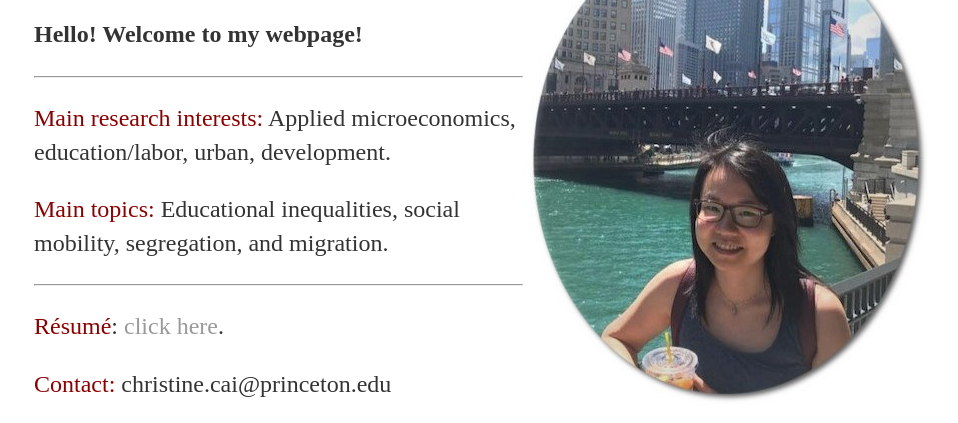
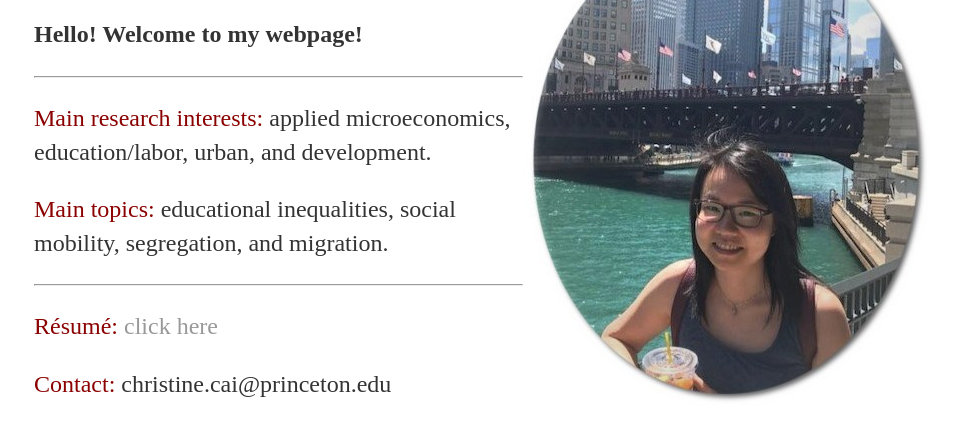
Before and after one commit to christinecai/christinecai.github.io, a Jekyll site: the page built from index.html, in a window 1280 px wide. Shown: the part 283-706 px from the top of the page, without its empty margins (158-1116 px from the left). Built offline with Jekyll 4.4.1, drawn with Linux system fonts in a browser that asks for light colours.

Commit message:
Update index.html

```diff
--- a/index.html
+++ b/index.html
@@ -19,12 +19,12 @@
 
 		<hr />
 
-		<p><font color="darkred">Main research interests:</font> Applied microeconomics, education/labor, urban, development.
-		<p><font color="darkred">Main topics:</font> Educational inequalities, social mobility, segregation, and migration.</p>
+		<p><font color="darkred">Main research interests:</font> applied microeconomics, education/labor, urban, and development.
+		<p><font color="darkred">Main topics:</font> educational inequalities, social mobility, segregation, and migration.</p>
 
 		<hr />
 
-		<p><font color="darkred">Résumé</font>: <a href="/resume/resume_website.pdf">click here</a>.</p>
+		<p><font color="darkred">Résumé:</font> <a href="/resume/resume_website.pdf">click here</a></p>
 
 		<p><font color="darkred">Contact:</font> christine.cai@princeton.edu
 
```
